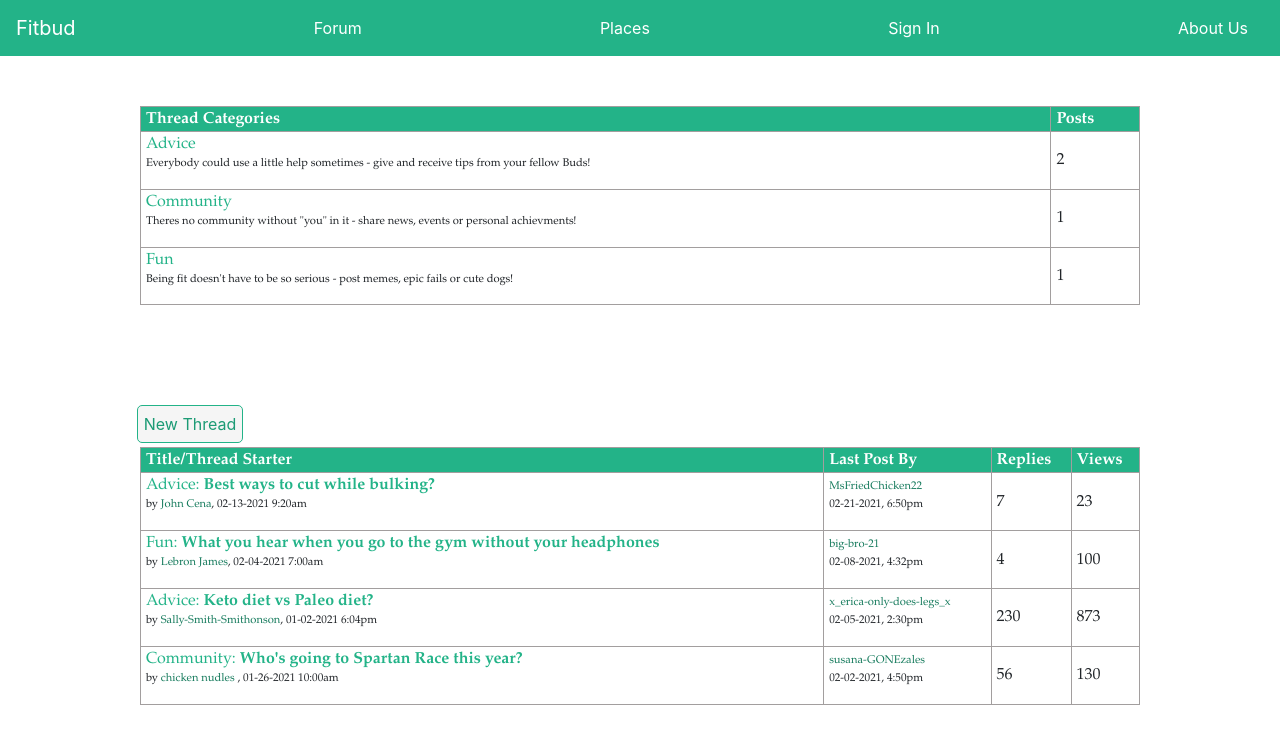
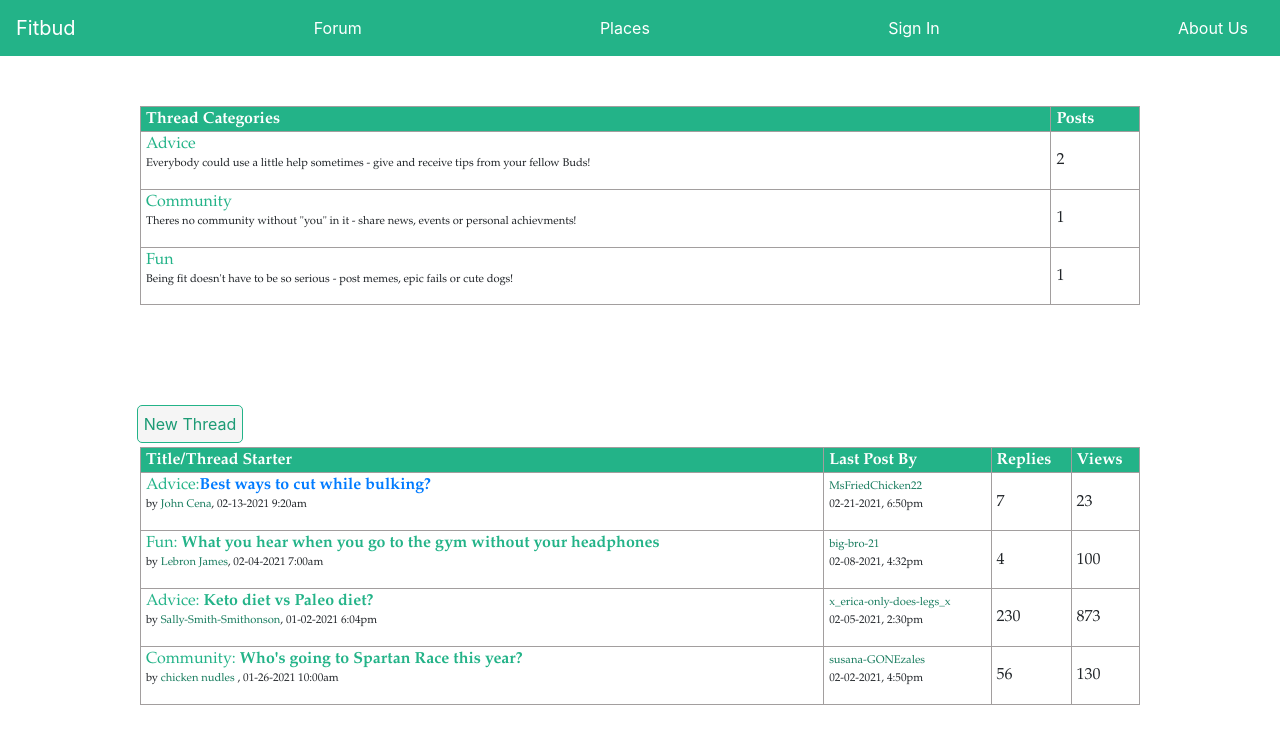
Before and after one commit to CUNYTechPrep/project-starter, a React (Create React App) app in the folder client/: page /forum in a window 1280 px wide. Shown: the top 744 px of the page. Built offline with nearby package versions, Linux system fonts and the light colour scheme.

Commit message:
Try to link Thread.js to ThreadStarterRow.js

```diff
--- a/client/src/App.js
+++ b/client/src/App.js
@@ -17,6 +17,7 @@ import PlacesPage from './pages/PlacesPage';
 
 import './App.css';
 import SignUpPage from './pages/SignUpPage';
+import Thread from './components/Thread';
 
 function Navigation(props) {
   return (
@@ -59,6 +60,7 @@ class App extends React.Component {
               <Route path="/forum" component={ForumPage} />
               <Route path="/posts/:id" component={ShowPostPage} />
               <Route path="/places" component={PlacesPage} />
+              <Route path="/thread-list" component={Thread} />
               <Route path="/about-us" component={AboutUsPage} />
               <Route path="/sign-in" component={LoginPage} />
               <Route path="/sign-up" component={SignUpPage} />
--- /dev/null
+++ b/client/src/components/Thread.js
@@ -0,0 +1,16 @@
+import React from 'react-dom';
+import ThreadPost from './ThreadPost';
+
+function Thread(props) {
+  return (
+    <div>
+      <h4>
+        <b>Thread:</b>
+        <text>Best ways to cut while bulking?</text>
+      </h4>
+      <ThreadPost />
+    </div>
+  );
+}
+
+export default Thread;
--- a/client/src/components/ThreadStarterTableRow.js
+++ b/client/src/components/ThreadStarterTableRow.js
@@ -1,4 +1,5 @@
 import React from 'react';
+import { Link } from 'react-router-dom';
 
 function ThreadStarterTableRow(props) {
   return (
@@ -12,7 +13,10 @@ function ThreadStarterTableRow(props) {
       <tr>
         <td>
           <text className="thread-starter-title">
-            Advice: <b>Best ways to cut while bulking?</b>
+            Advice:
+            <Link to="/">
+              <b>Best ways to cut while bulking?</b>
+            </Link>
           </text>
           <p className="thread-starter-info">
             by <text className="starter-user">John Cena</text>, 02-13-2021
```
Also changed, not shown: client/src/components/ThreadPost.js (added).
